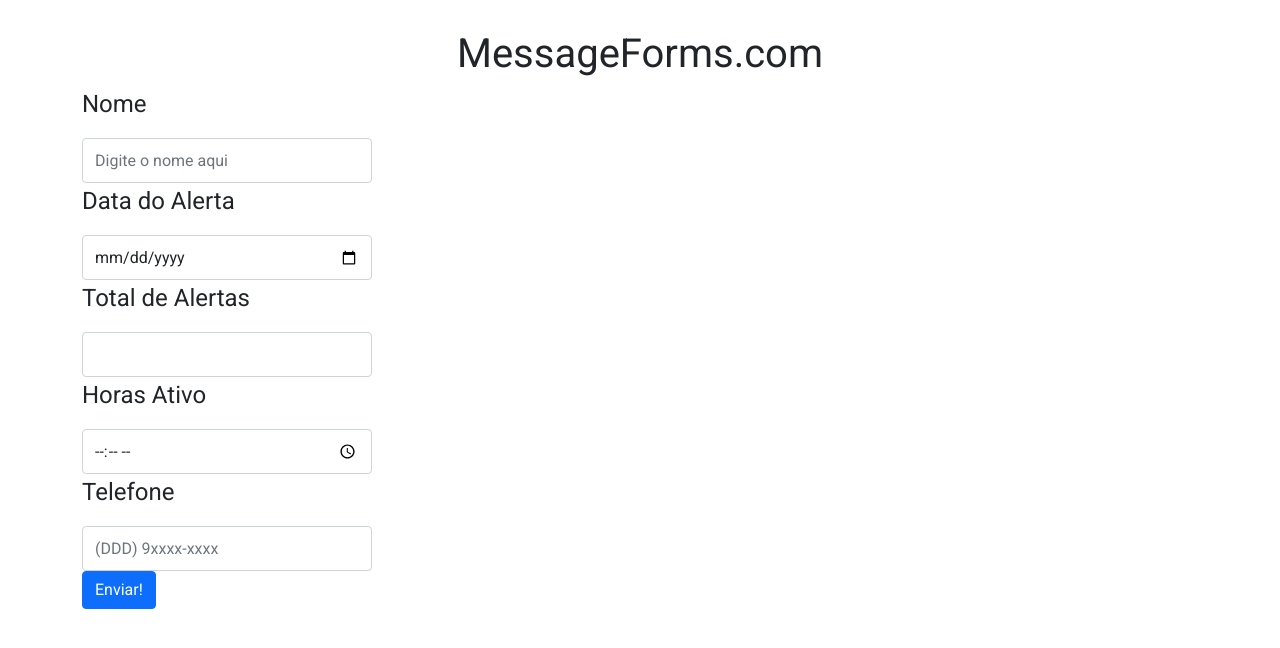
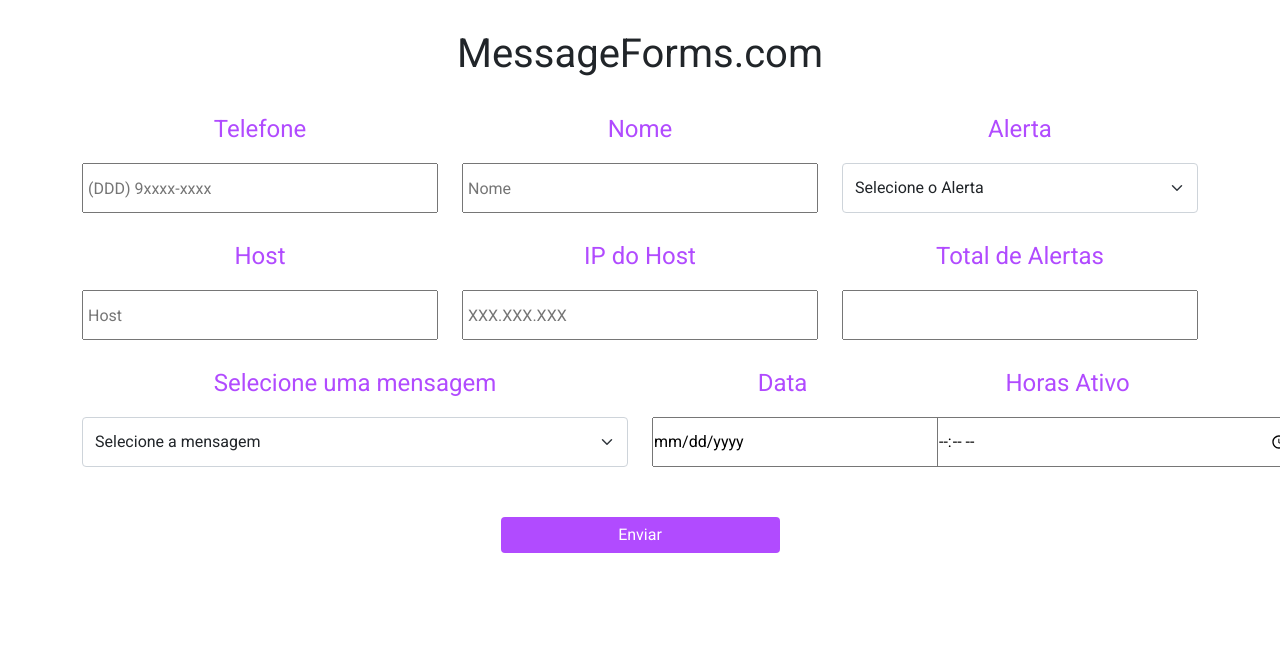
Before and after one commit to DartaBlenke/MessageForms, a React (Create React App) app: page / in a window 1280 px wide. Shown: the top 648 px of the page. Built offline with nearby package versions, Linux system fonts and the light colour scheme.

Commit message:
terceiro commit

```diff
--- a/src/App.tsx
+++ b/src/App.tsx
@@ -1,4 +1,4 @@
-import { Home } from "./pages/Home";
+import { Home } from "./components/Home";
 
 function App() {
   return (
--- /dev/null
+++ b/src/components/Home.jsx
@@ -0,0 +1,74 @@
+import Input from './Input';
+import {
+  Button,
+} from 'reactstrap';
+
+export function Home () {
+  return (
+    <main>
+      <h1>MessageForms.com</h1>
+      <div className="container">
+        <div className="row">
+          <div className="col-4">
+            <Input id="ipv4" name="Telefone" type="tel" title="Telefone" placeholder=" (DDD) 9xxxx-xxxx"/>
+          </div>
+
+          <div className="col-4">
+            <Input name="Nome" type="text" title="Nome" placeholder=" Nome" />
+          </div>
+
+          <div className="col-4">
+            <p>Alerta</p>
+            <select className="form-select" aria-label="Alertas" required>
+              <option selected>Selecione o Alerta</option>
+              <option value="1">Alerta 1</option>
+              <option value="2">Alerta 2</option>
+              <option value="3">Alerta 3</option>
+            </select>
+          </div>
+
+        </div>
+        <div className="row">
+
+          <div className="col-4">
+              <Input name="Host" type="text" title="Host" placeholder=" Host" />
+          </div>
+
+          <div className="col-4">
+            <Input name="IPHost" type="number" title="IP do Host" max="9" placeholder=" XXX.XXX.XXX"/>
+          </div>
+
+          <div className="col-4">
+            <Input name="TotalAlertas" type="number" title="Total de Alertas"/>
+          </div>
+
+        </div>
+        <div className="row">
+
+          <div className="col-6">
+            <p>Selecione uma mensagem</p>
+            <select className="form-select" aria-label="Alertas" required>
+              <option selected>Selecione a mensagem </option>
+              <option value="1">Bom dia [nome]</option>
+              <option value="2">Boa tarde [nome]</option>
+              <option value="3">Boa noite [nome]</option>
+            </select>
+          </div>
+
+          <div className="col-3">
+            <Input name="Data" type="date" title="Data"/>
+          </div>
+          <div className="col-3">
+            <Input name="Horas" type="time" title="Horas Ativo"/>
+          </div>
+
+        </div>
+        <div className="d-grid col-3 mx-auto">
+          <button type="button" className="btn btn-primary justify-self-center">Enviar</button>
+        </div>
+
+      </div>
+
+    </main>
+  )
+}
--- /dev/null
+++ b/src/components/Input.jsx
@@ -0,0 +1,14 @@
+import React from 'react';
+import '../styles/global.scss';
+
+function Input(props) {
+
+  return (
+    <div>
+      <p>{props.title}</p>
+      <input type={props.type} name={props.name} required placeholder={props.placeholder}/>
+    </div>
+  )
+}
+
+export default Input;
--- a/src/pages/Home.tsx
+++ /dev/null
@@ -1,29 +0,0 @@
-import '../styles/global.scss';
-import {
-  Button,
-  Input,
-} from 'reactstrap';
-
-export function Home () {
-  return (
-    <main>
-      <h1>MessageForms.com</h1>
-      <div className="container">
-
-        <p>Nome</p>
-        <Input id="inputs" required placeholder="Digite o nome aqui"></Input>
-        <p>Data do Alerta</p>
-        <Input id="inputs" type="date" required></Input>
-        <p>Total de Alertas</p>
-        <Input id="inputs" type="number" required></Input>
-        <p>Horas Ativo</p>
-        <Input id="inputs" type="time" required></Input>
-        <p>Telefone</p>
-        <Input id="inputs" type="tel" required placeholder="(DDD) 9xxxx-xxxx"></Input>
-
-        <Button color="primary">Enviar!</Button>
-
-      </div>
-    </main>
-  )
-}
--- a/src/styles/global.scss
+++ b/src/styles/global.scss
@@ -1,5 +1,12 @@
 * {
   font-family: 'Roboto', sans-serif;
+  margin: 0;
+  padding: 0;
+  box-sizing: border-box;
+}
+
+:root {
+  --purple: #b14bff;
 }
 
 h1 {
@@ -9,18 +16,23 @@ h1 {
 
 p {
   font-size: 24px;
+  text-align: center;
+  padding-top: 25px;
+  color: var(--purple);
 }
 
 input {
-  width: 200px;
+  width: 356px;
   height: 50px;
 }
 
-.form-control {
-  background-color: aqua;
+select {
+  width: 100%;
+  height: 50px;
 }
 
-#inputs {
-  width: 290px;
-  height: 45px;
+button {
+  border: none !important;
+  margin-top: 50px !important;
+  background-color: var(--purple) !important;
 }
```
Also changed, not shown: 2 other files (tests, documents, lock files or other folders).
